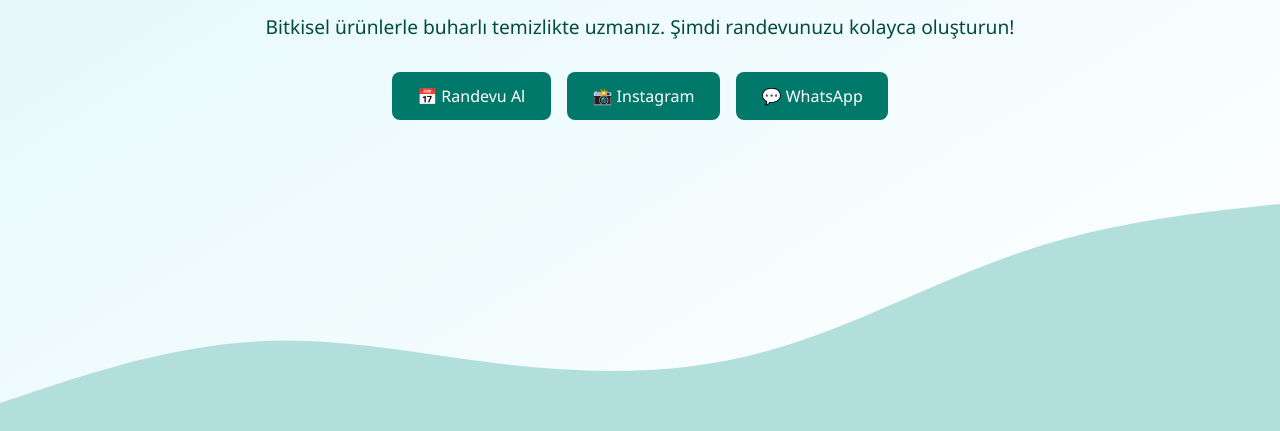
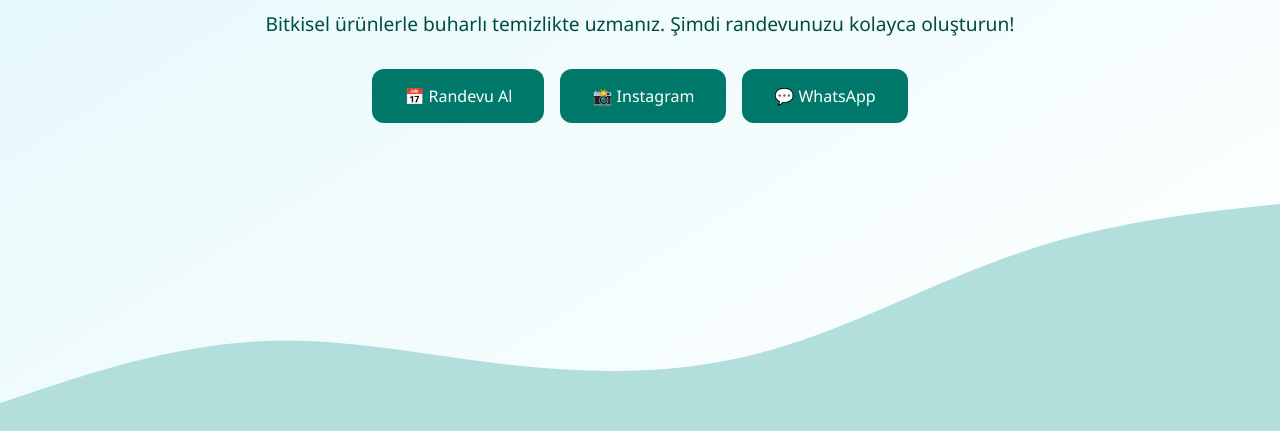
Before and after one commit to fatihsenyuz/royal-site, a plain HTML site: page index.html in a window 1280 px wide. Shown: the part 369-800 px from the top of the page. Drawn offline with Linux system fonts and the light colour scheme.

Commit message:
Add files via upload

```diff
--- a/index.html
+++ b/index.html
@@ -1,9 +1,8 @@
-
 <!DOCTYPE html>
 <html lang="tr">
 <head>
-  <meta charset="UTF-8">
-  <meta name="viewport" content="width=device-width, initial-scale=1.0">
+  <meta charset="UTF-8" />
+  <meta name="viewport" content="width=device-width, initial-scale=1.0"/>
   <title>Royal Koltuk Yıkama</title>
   <style>
     * {
@@ -19,9 +18,11 @@
       flex-direction: column;
       align-items: center;
       justify-content: center;
-      height: 100vh;
+      min-height: 100vh;
       text-align: center;
       padding: 2rem;
+      position: relative;
+      z-index: 1;
     }
     h1 {
       font-size: 2.5rem;
@@ -36,23 +37,30 @@
       gap: 1rem;
       flex-wrap: wrap;
       justify-content: center;
+      z-index: 2;
+      position: relative;
     }
     a.button {
       text-decoration: none;
-      padding: 0.8rem 1.6rem;
+      padding: 1rem 2rem;
       background-color: #00796b;
       color: white;
-      border-radius: 8px;
-      transition: background-color 0.3s ease;
+      border-radius: 12px;
+      transition: transform 0.2s ease, background-color 0.3s ease;
+      font-size: 1rem;
+      min-width: 140px;
+      display: inline-block;
     }
     a.button:hover {
       background-color: #004d40;
+      transform: scale(1.05);
     }
     .wave {
       position: absolute;
       bottom: 0;
       left: 0;
       width: 100%;
+      z-index: 0;
     }
   </style>
 </head>
```
